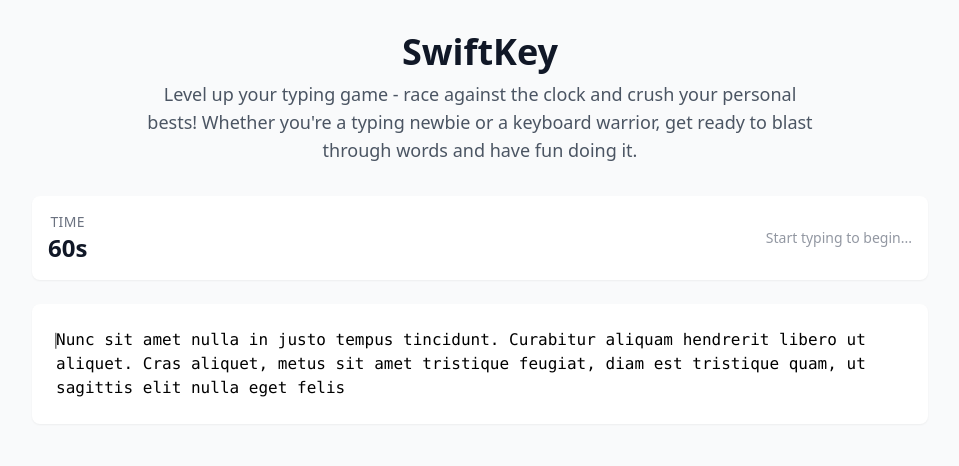
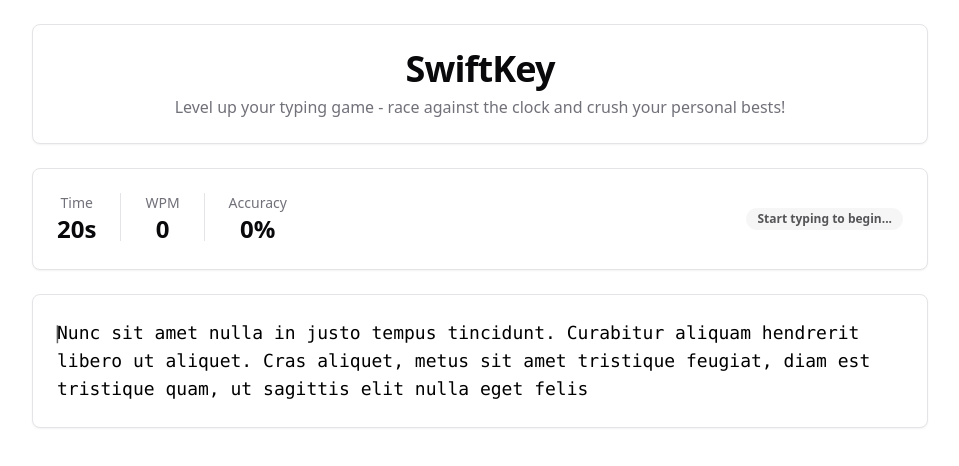
Before and after one commit to PJ-Bernal/SwiftKey, a React (Vite) app: page / in a window 1280 px wide. Shown: the top 466 px of the page, without its empty margins (160-1119 px from the left). Built offline with nearby package versions, Linux system fonts and the light colour scheme.

Commit message:
V1.0 of styling using shadcn

```diff
--- a/src/components/TypeWritter.tsx
+++ b/src/components/TypeWritter.tsx
@@ -1,6 +1,11 @@
 // components/TypeWriter.tsx
 import { memo } from 'react'
 import { useTypeWriter } from '../hooks/useTypeWriter'
+import { Card, CardContent, CardHeader, CardTitle } from '@/components/ui/card'
+import { Badge } from '@/components/ui/badge'
+import { Progress } from '@/components/ui/progress'
+import { Button } from '@/components/ui/button'
+import { Separator } from '@/components/ui/separator'
 
 interface LetterProps {
   letter: string
@@ -79,41 +84,62 @@
   }
 
   return (
-    <div className="min-h-screen bg-gray-50 px-4 py-8 sm:px-6 lg:px-8">
-      <div className="mx-auto max-w-4xl">
-        {/* Header */}
-        <div className="mb-8 text-center">
-          <h1 className="mb-2 text-4xl font-bold text-gray-900">SwiftKey</h1>
-          <p className="mx-auto max-w-2xl text-lg text-gray-600">
+    <div className="min-h-screen bg-background p-6">
+      <div className="mx-auto max-w-4xl space-y-6">
+        {/* Header Section */}
+        <Card>
+          <CardHeader className="text-center">
+            <CardTitle className="text-4xl">SwiftKey</CardTitle>
+            <p className="text-muted-foreground">
               Level up your typing game - race against the clock and crush your
-            personal bests! Whether you're a typing newbie or a keyboard
-            warrior, get ready to blast through words and have fun doing it.
+              personal bests!
+            </p>
+          </CardHeader>
+        </Card>
+
+        {/* Stats Bar */}
+        <Card>
+          <CardContent className="py-6">
+            <div className="flex items-center justify-between">
+              <div className="flex gap-6">
+                <div className="text-center">
+                  <p className="text-muted-foreground text-sm">Time</p>
+                  <p className="text-2xl font-bold">
+                    {gameState.timeRemaining}s
                   </p>
                 </div>
-
-        {/* Game Stats Bar */}
-        <div className="mb-6 rounded-lg bg-white p-4 shadow-sm">
-          <div className="flex items-center justify-between">
-            <div className="flex items-center space-x-6">
+                <Separator orientation="vertical" className="h-12" />
                 <div className="text-center">
-                <p className="text-sm uppercase tracking-wide text-gray-500">
-                  Time
-                </p>
-                <p className="text-2xl font-semibold text-gray-900">
-                  {gameState.timeRemaining}s
+                  <p className="text-muted-foreground text-sm">WPM</p>
+                  <p className="text-2xl font-bold">{stats.wordsPerMinute}</p>
+                </div>
+                <Separator orientation="vertical" className="h-12" />
+                <div className="text-center">
+                  <p className="text-muted-foreground text-sm">Accuracy</p>
+                  <p className="text-2xl font-bold">
+                    {stats.correctLetters + stats.incorrectLetters > 0
+                      ? Math.round(
+                          (stats.correctLetters /
+                            (stats.correctLetters + stats.incorrectLetters)) *
+                            100
+                        )
+                      : 0}
+                    %
                   </p>
                 </div>
               </div>
               {!gameState.hasStarted && (
-              <p className="animate-pulse text-sm text-gray-500">
+                <Badge variant="secondary" className="animate-pulse">
                   Start typing to begin...
-              </p>
+                </Badge>
               )}
             </div>
-        </div>
+          </CardContent>
+        </Card>
 
         {/* Typing Area */}
-        <div className="mb-6 rounded-lg bg-white p-6 shadow-sm">
+        <Card>
+          <CardContent className="p-6 font-mono text-lg">
             <style>
               {`
                 .cursor-blink {
@@ -130,64 +156,98 @@
                 }
               `}
             </style>
-          <p className="font-mono">{renderParagraph()}</p>
-        </div>
+            {renderParagraph()}
+          </CardContent>
+        </Card>
 
-        {/* Results Modal */}
-        <div
-          className={`${
-            gameState.timeRemaining !== 0 ? 'hidden' : ''
-          } rounded-lg bg-white p-8 shadow-lg`}
-        >
-          <h2 className="mb-6 text-center text-2xl font-bold text-gray-900">
+        {/* Results */}
+        {gameState.timeRemaining === 0 && (
+          <Card>
+            <CardHeader>
+              <CardTitle className="text-center">
                 Time's Up! Here's How You Did
-          </h2>
-          <div className="grid grid-cols-3 gap-6">
-            <div className="rounded-lg bg-gray-50 p-4 text-center">
-              <p className="mb-1 text-sm uppercase tracking-wide text-gray-500">
-                WPM
-              </p>
-              <p className="text-3xl font-bold text-gray-900">
+              </CardTitle>
+            </CardHeader>
+            <CardContent className="space-y-6">
+              {/* Stats Grid */}
+              <div className="grid grid-cols-3 gap-4">
+                <Card>
+                  <CardContent className="pt-6">
+                    <div className="text-center">
+                      <p className="text-muted-foreground text-sm">WPM</p>
+                      <p className="text-3xl font-bold">
                         {stats.wordsPerMinute}
                       </p>
                     </div>
-            <div className="rounded-lg bg-gray-50 p-4 text-center">
-              <p className="mb-1 text-sm uppercase tracking-wide text-gray-500">
-                Accuracy
-              </p>
-              <p className="text-3xl font-bold text-gray-900">
-                {stats.correctLetters + stats.incorrectLetters > 0
-                  ? Math.round(
+                  </CardContent>
+                </Card>
+                <Card>
+                  <CardContent className="pt-6">
+                    <div className="text-center">
+                      <p className="text-muted-foreground text-sm">Accuracy</p>
+                      <p className="text-3xl font-bold">
+                        {Math.round(
                           (stats.correctLetters /
                             (stats.correctLetters + stats.incorrectLetters)) *
                             100
-                    )
-                  : 0}
+                        )}
                         %
                       </p>
                     </div>
-            <div className="rounded-lg bg-gray-50 p-4 text-center">
-              <p className="mb-1 text-sm uppercase tracking-wide text-gray-500">
+                  </CardContent>
+                </Card>
+                <Card>
+                  <CardContent className="pt-6">
+                    <div className="text-center">
+                      <p className="text-muted-foreground text-sm">
                         Characters
                       </p>
-              <p className="text-3xl font-bold text-gray-900">
+                      <p className="text-3xl font-bold">
                         {stats.correctLetters + stats.incorrectLetters}
                       </p>
                     </div>
+                  </CardContent>
+                </Card>
               </div>
-          <div className="mt-6 grid grid-cols-2 gap-4">
-            <div className="rounded-lg bg-green-50 p-4">
-              <p className="text-center text-green-600">
-                Correct: {stats.correctLetters}
-              </p>
+
+              {/* Progress Bars */}
+              <div className="space-y-4">
+                <div>
+                  <div className="mb-2 flex justify-between text-sm">
+                    <span className="text-muted-foreground">
+                      Correct Letters
+                    </span>
+                    <span>{stats.correctLetters}</span>
                   </div>
-            <div className="rounded-lg bg-red-50 p-4">
-              <p className="text-center text-red-600">
-                Incorrect: {stats.incorrectLetters}
-              </p>
+                  <Progress
+                    value={
+                      (stats.correctLetters /
+                        (stats.correctLetters + stats.incorrectLetters)) *
+                      100
+                    }
+                    className="h-2"
+                  />
+                </div>
+                <div>
+                  <div className="mb-2 flex justify-between text-sm">
+                    <span className="text-muted-foreground">
+                      Incorrect Letters
+                    </span>
+                    <span>{stats.incorrectLetters}</span>
+                  </div>
+                  <Progress
+                    value={
+                      (stats.incorrectLetters /
+                        (stats.correctLetters + stats.incorrectLetters)) *
+                      100
+                    }
+                    className="h-2"
+                  />
                 </div>
               </div>
-        </div>
+            </CardContent>
+          </Card>
+        )}
 
         <input
           autoFocus
--- /dev/null
+++ b/src/components/ui/button.tsx
@@ -0,0 +1,56 @@
+import * as React from "react"
+import { Slot } from "@radix-ui/react-slot"
+import { cva, type VariantProps } from "class-variance-authority"
+
+import { cn } from "@/lib/utils"
+
+const buttonVariants = cva(
+  "inline-flex items-center justify-center gap-2 whitespace-nowrap rounded-md text-sm font-medium ring-offset-background transition-colors focus-visible:outline-none focus-visible:ring-2 focus-visible:ring-ring focus-visible:ring-offset-2 disabled:pointer-events-none disabled:opacity-50 [&_svg]:pointer-events-none [&_svg]:size-4 [&_svg]:shrink-0",
+  {
+    variants: {
+      variant: {
+        default: "bg-primary text-primary-foreground hover:bg-primary/90",
+        destructive:
+          "bg-destructive text-destructive-foreground hover:bg-destructive/90",
+        outline:
+          "border border-input bg-background hover:bg-accent hover:text-accent-foreground",
+        secondary:
+          "bg-secondary text-secondary-foreground hover:bg-secondary/80",
+        ghost: "hover:bg-accent hover:text-accent-foreground",
+        link: "text-primary underline-offset-4 hover:underline",
+      },
+      size: {
+        default: "h-10 px-4 py-2",
+        sm: "h-9 rounded-md px-3",
+        lg: "h-11 rounded-md px-8",
+        icon: "h-10 w-10",
+      },
+    },
+    defaultVariants: {
+      variant: "default",
+      size: "default",
+    },
+  }
+)
+
+export interface ButtonProps
+  extends React.ButtonHTMLAttributes<HTMLButtonElement>,
+    VariantProps<typeof buttonVariants> {
+  asChild?: boolean
+}
+
+const Button = React.forwardRef<HTMLButtonElement, ButtonProps>(
+  ({ className, variant, size, asChild = false, ...props }, ref) => {
+    const Comp = asChild ? Slot : "button"
+    return (
+      <Comp
+        className={cn(buttonVariants({ variant, size, className }))}
+        ref={ref}
+        {...props}
+      />
+    )
+  }
+)
+Button.displayName = "Button"
+
+export { Button, buttonVariants }
--- a/src/hooks/useTypeWriter.ts
+++ b/src/hooks/useTypeWriter.ts
@@ -34,7 +34,7 @@
   const [gameState, setGameState] = useState<GameState>({
     isActive: true,
     hasStarted: false,
-    timeRemaining: 60,
+    timeRemaining: 20,
   })
 
   const [stats, setStats] = useState<Stats>({
```
Lines whose indentation alone changed are shown as unchanged.
